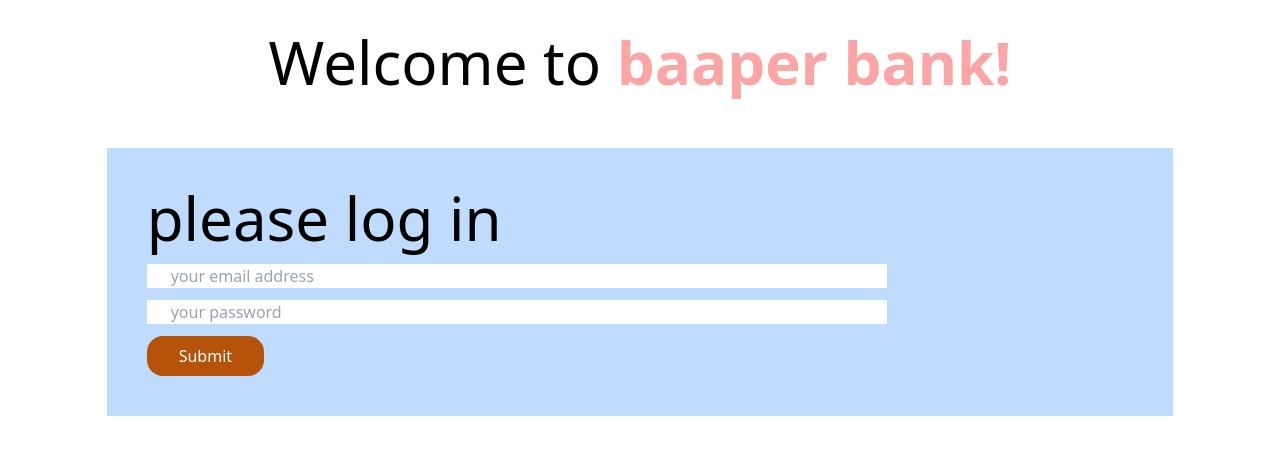
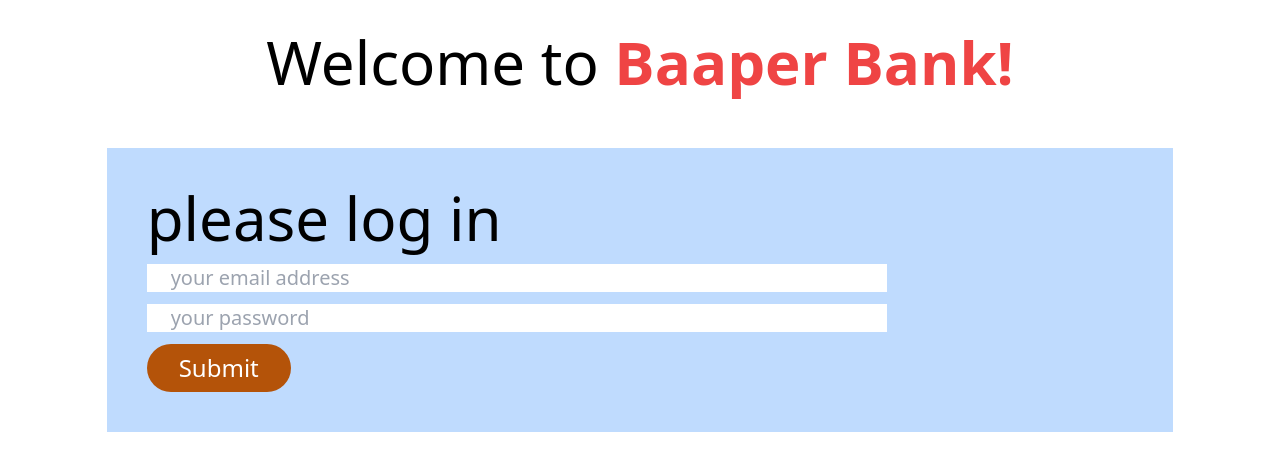
Before and after one commit to eqram1/baap-er-bank-deposit-withdraw, a plain HTML site: page index.html in a window 1280 px wide. Drawn offline with nearby package versions, Linux system fonts and the light colour scheme.

Commit message:
updated input field of html files

```diff
--- a/index.html
+++ b/index.html
@@ -19,7 +19,7 @@
 <body>
     <header>
         <h1 class="text-6xl mt-8 text-center">Welcome to
-            <span class="font-bold text-red-300">baaper bank!</span>
+            <span class="font-bold text-red-500">Baaper Bank!</span>
         </h1>
     </header>
 
@@ -27,12 +27,12 @@
         <section class="bg-blue-200 w-10/12 mx-auto mt-14 p-10">
             <h2 class="text-6xl mb-4 font-medium">please log in</h2>
             <div>
-                <input class="w-9/12 block mb-3 px-6" type="email" name="" id="useremail"
+                <input class="w-9/12 block mb-3 px-6 text-xl" type="email" name="" id="useremail"
                     placeholder="your email address">
-                <input class="w-9/12 block mb-3 px-6" type="password" name="" id="userpassword"
+                <input class="w-9/12 block mb-3 px-6 text-xl" type="password" name="" id="userpassword"
                     placeholder="your password">
                 <button id="btn-submit"
-                    class="bg-amber-700 hover:bg-violet-600 px-8 py-2 text-white font-medium rounded-2xl">Submit</button>
+                    class="bg-amber-700 hover:bg-violet-600 px-8 py-2 text-white font-mediumta rounded-3xl text-2xl">Submit</button>
             </div>
         </section>
     </main>
```
